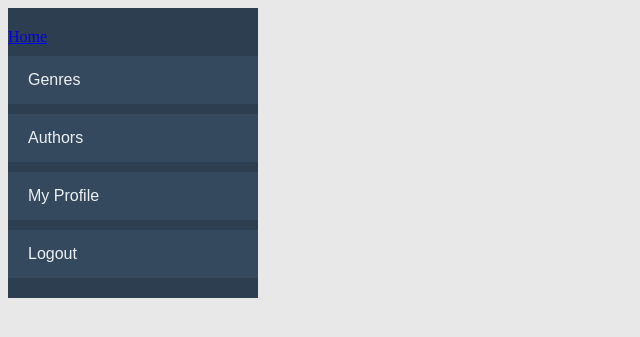
After one commit to Selliks/MovieWatching, a Django app: template templates/body.html in a window 1280 px wide. The commit adds this page. Shown: the top 337 px of the page, without its empty margins (0-640 px from the left). Run offline with Django 5.2, Linux system fonts and the light colour scheme; the template is opened without the code that fills it, so the values that code supplies are empty.

Commit message:
added release_date for movie. First version of showcase

```diff
--- a/main/models.py
+++ b/main/models.py
@@ -37,6 +37,7 @@ class Movie(models.Model):
     genre = models.ForeignKey(Genre, on_delete=models.CASCADE)
     author = models.ForeignKey(Author, on_delete=models.CASCADE)
     date_of_post = models.DateTimeField(auto_now_add=True)
+    release_date = models.DateField(blank=True, null=True)
 
     def __str__(self):
         return self.title
--- /dev/null
+++ b/main/static/css/showcase.css
@@ -0,0 +1,83 @@
+
+body {
+    background-color: #e8e8e8;
+}
+
+.main-container {
+    display: flex;
+    height: 100vh;
+}
+
+.menu {
+    width: 250px;
+    background-color: #2c3e50;
+    padding: 20px 0;
+    display: flex;
+    flex-direction: column;
+    gap: 10px;
+}
+
+.menu-btn {
+    width: 100%;
+    background-color: #34495e;
+    color: #ecf0f1;
+    padding: 15px 20px;
+    border: none;
+    text-align: left;
+    font-size: 16px;
+    cursor: pointer;
+    transition: background-color 0.3s;
+}
+
+.menu-btn:hover {
+    background-color: #1abc9c;
+}
+
+.content {
+    flex: 1;
+    padding: 20px;
+    display: flex;
+    justify-content: center;
+    align-items: center;
+    background-color: #ecf0f1;
+}
+
+.movies-grid {
+    display: grid;
+    grid-template-columns: repeat(auto-fit, minmax(200px, 1fr));
+    gap: 20px;
+    width: 100%;
+}
+
+.movie-card {
+    background-color: #fff;
+    border-radius: 10px;
+    box-shadow: 0 4px 15px rgba(0, 0, 0, 0.1);
+    overflow: hidden;
+    text-decoration: none;
+    color: #2c3e50;
+    text-align: center;
+    transition: transform 0.3s, box-shadow 0.3s;
+}
+
+.movie-card:hover {
+    transform: translateY(-10px);
+    box-shadow: 0 8px 20px rgba(0, 0, 0, 0.2);
+}
+
+.movie-image {
+    width: 100%;
+    height: 300px;
+    object-fit: cover;
+}
+
+.movie-title {
+    padding: 15px 0;
+    font-size: 18px;
+    font-weight: bold;
+}
+
+.no-movies {
+    font-size: 20px;
+    color: #7f8c8d;
+}
--- /dev/null
+++ b/templates/body.html
@@ -0,0 +1,18 @@
+<!DOCTYPE html>
+<html lang="en">
+<head>
+    <meta charset="UTF-8">
+    <title>Title</title>
+    {% load static %}
+    <link rel="stylesheet" href="{% static 'css/showcase.css' %}">
+</head>
+<body>
+    <div class="menu">
+                <a href="{% url 'showcase' %}">Home</a>
+                <button class="menu-btn">Genres</button>
+                <button class="menu-btn">Authors</button>
+                <button class="menu-btn">My Profile</button>
+                <button class="menu-btn">Logout</button>
+            </div>
+</body>
+</html>
```
Also changed, not shown: templates/showcase.html (+20 -2 lines), main/migrations/0002_movie_release_date.py (added).
